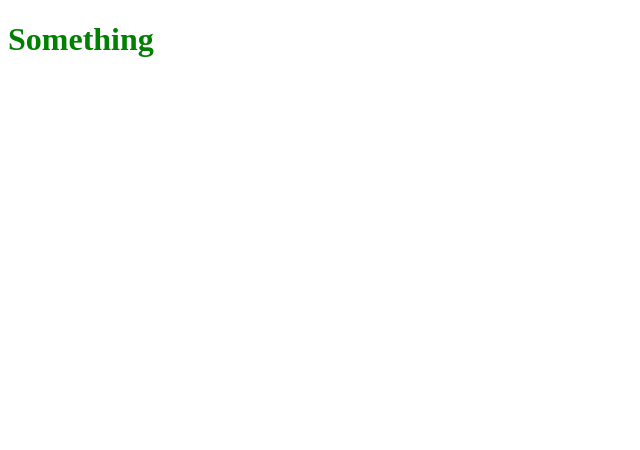
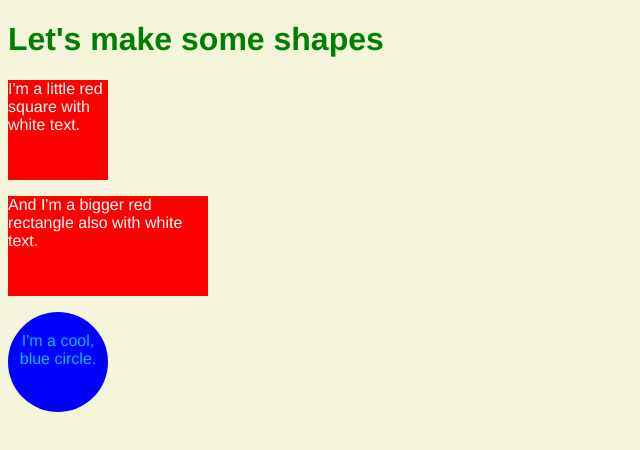
Before and after one commit to a1GoXplorer/shapes, a plain HTML site: page index.html in a window 1280 px wide. Shown: the whole page, without its empty margins (0-640 px from the left). Drawn offline with Linux system fonts and the light colour scheme.

Commit message:
square, rectangle, circle

```diff
--- a/index.html
+++ b/index.html
@@ -4,6 +4,18 @@
     <link href="stylesheet.css" rel="stylesheet">
   </head>
   <body>
-    <h1>Something</h1>
+    <div id="banner">
+    <h1>Let's make some shapes</h1>
+    </div>
+      <div class="square">
+        <p class="text">I'm a little red square with white text.</p>
+      </div>
+      <div class="rectangle">
+        <p class="text">And I'm a bigger red rectangle also with white text.</p>
+      </div>
+      <div class="circle">
+       <p class="text" id="circletext">I'm a cool, blue circle.</p>
+      </div>
+
   </body>
   </html>
--- a/stylesheet.css
+++ b/stylesheet.css
@@ -1,3 +1,43 @@
+body {
+  background-color: beige;
+}
+
 h1 {
   color: green;
+
 }
+
+div {
+  font-family: Helvetica;
+}
+
+.text {
+  color: white;
+}
+
+.square {
+  height: 100px;
+  width: 100px;
+  background: red;
+}
+
+.rectangle {
+  height: 100px;
+  width: 200px;
+  background: red;
+}
+
+.circle {
+  height: 100px;
+  width: 100px;
+  border-radius: 50%;
+  -moz-border-radius: 50px;
+  -webkit-border-radius: 50px;
+  background: blue;
+  text-align: center;
+}
+
+#circletext {
+  padding-top: 20px;
+  color: deepskyblue;
+}
```
